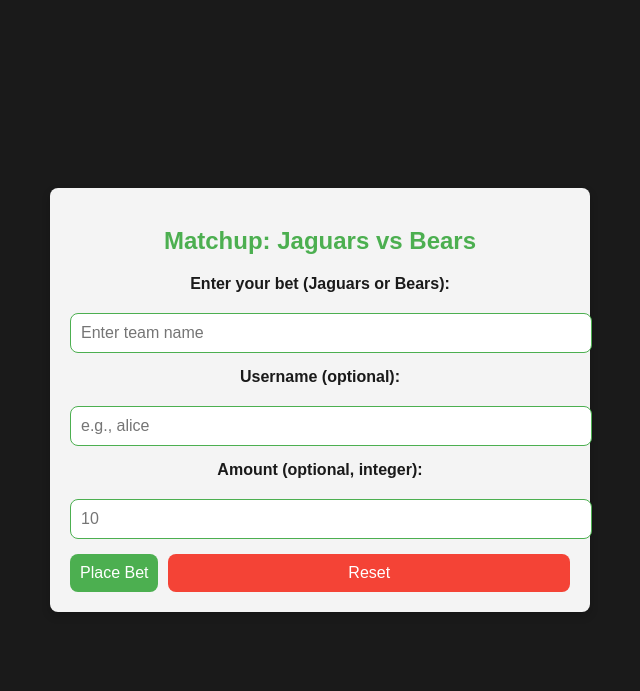
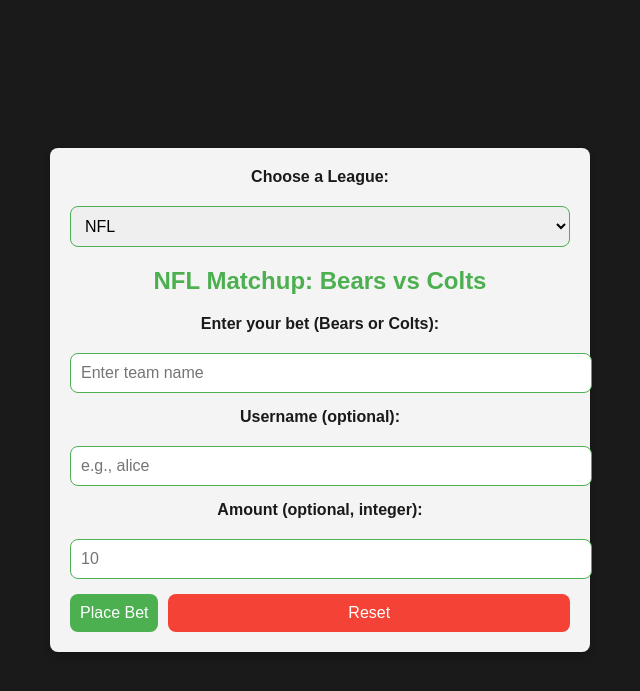
Before and after one commit to UTT-Connole/class-api-IT4200-2025-fall, a Flask app: page /sports in a window 1280 px wide. Shown: the top 691 px of the page, without its empty margins (320-960 px from the left). Run offline with Flask 3, Linux system fonts and the light colour scheme.

Commit message:
Major change, Added NBA capabilities

```diff
--- a/app.py
+++ b/app.py
@@ -334,40 +334,51 @@
 
     @app.route("/sports", methods=["GET", "POST"])
     def sports():
-        # Teams divided into AFC and NFC
-        afc_teams = [
-            "Bills", "Dolphins", "Patriots", "Jets",  # AFC East
-            "Ravens", "Bengals", "Browns", "Steelers",  # AFC North
-            "Texans", "Colts", "Jaguars", "Titans",  # AFC South
-            "Broncos", "Chiefs", "Raiders", "Chargers"  # AFC West
+        nfl_afc_teams = [
+            "Bills", "Dolphins", "Patriots", "Jets",
+            "Ravens", "Bengals", "Browns", "Steelers",
+            "Texans", "Colts", "Jaguars", "Titans",
+            "Broncos", "Chiefs", "Raiders", "Chargers"
         ]
 
-        nfc_teams = [
-            "Cowboys", "Giants", "Eagles", "Commanders",  # NFC East
-            "Bears", "Lions", "Packers", "Vikings",  # NFC North
-            "Falcons", "Panthers", "Saints", "Buccaneers",  # NFC South
-            "Cardinals", "Rams", "49ers", "Seahawks"  # NFC West
+        nfl_nfc_teams = [
+            "Cowboys", "Giants", "Eagles", "Commanders",
+            "Bears", "Lions", "Packers", "Vikings",
+            "Falcons", "Panthers", "Saints", "Buccaneers",
+            "Cardinals", "Rams", "49ers", "Seahawks"
         ]
 
+        nba_teams = [
+        "Hawks", "Celtics", "Nets", "Hornets", "Bulls", "Cavaliers", "Mavericks",
+        "Nuggets", "Pistons", "Warriors", "Rockets", "Pacers", "Clippers",
+        "Lakers", "Grizzlies", "Heat", "Bucks", "Timberwolves", "Pelicans",
+        "Knicks", "Thunder", "Magic", "76ers", "Suns", "Trail Blazers", "Kings",
+        "Spurs", "Raptors", "Jazz", "Wizards"
+        ]
+
+        league = request.args.get("league") or request.form.get("league") or "NFL"
+
+        if league.upper() == "NBA":
+            league_teams = nba_teams
+        else:
+            league_teams = nfl_afc_teams + nfl_nfc_teams
+
         if request.method == "GET" and request.args.get("reset") == "true":
-            team1 = random.choice(afc_teams)
-            team2 = random.choice(nfc_teams)
+            team1, team2 = random.sample(league_teams, 2)
             winner = random.choice([team1, team2])
-            return render_template("sports.html", team1=team1, team2=team2, winner=winner, bet=None, won_bet=None)
+            return render_template("sports.html", team1=team1, team2=team2, winner=winner, bet=None, won_bet=None, league=league)
 
         if request.method == "GET":
-            team1 = random.choice(afc_teams)
-            team2 = random.choice(nfc_teams)
+            team1, team2 = random.sample(league_teams, 2)
             winner = random.choice([team1, team2])
-            return render_template("sports.html", team1=team1, team2=team2, winner=winner, bet=None, won_bet=None)
+            return render_template("sports.html", team1=team1, team2=team2, winner=winner, bet=None, won_bet=None, league=league)
 
         team1 = (request.form.get("team1") or "").strip()
         team2 = (request.form.get("team2") or "").strip()
         winner = (request.form.get("winner") or "").strip()
 
-        if not team1 or not team2 or team1 not in afc_teams + nfc_teams or team2 not in afc_teams + nfc_teams or team1 == team2:
-            team1 = random.choice(afc_teams)
-            team2 = random.choice(nfc_teams)
+        if not team1 or not team2 or team1 not in league_teams or team2 not in league_teams or team1 == team2:
+            team1, team2 = random.sample(league_teams, 2)
             winner = random.choice([team1, team2])
 
         bet = (request.form.get("bet") or "").strip()
@@ -390,7 +401,6 @@
             if amount <= 0:
                 bank_message = "Amount must be a positive integer; bank unchanged."
             else:
-
                 user = bank.get_user_bank(username)
                 if not won_bet and user.get("balance", 0) < amount:
                     bank_message = "Insufficient funds for this bet; bank unchanged."
@@ -408,6 +418,7 @@
             bet=bet,
             won_bet=won_bet,
             bank_message=bank_message,
+            league=league,
         )
 
 
--- a/templates/sports.html
+++ b/templates/sports.html
@@ -55,7 +55,8 @@
         }
 
         input[type="text"],
-        input[type="number"] {
+        input[type="number"],
+        select {
             padding: 10px;
             border: 1px solid var(--primary-color);
             border-radius: var(--border-radius);
@@ -123,8 +124,17 @@
 </head>
 <body>
     <div class="container">
-        <h2>Matchup: {{ team1 }} vs {{ team2 }}</h2>
+        <form method="GET" action="/sports">
+            <label for="league">Choose a League:</label>
+            <select name="league" id="league" onchange="this.form.submit()">
+                <option value="NFL" {% if league == 'NFL' %}selected{% endif %}>NFL</option>
+                <option value="NBA" {% if league == 'NBA' %}selected{% endif %}>NBA</option>
+            </select>
+        </form>
+
+        <h2>{{ league }} Matchup: {{ team1 }} vs {{ team2 }}</h2>
         <form method="POST">
+            <input type="hidden" name="league" value="{{ league }}">
             <input type="hidden" name="team1" value="{{ team1 }}">
             <input type="hidden" name="team2" value="{{ team2 }}">
             <input type="hidden" name="winner" value="{{ winner }}">
@@ -140,7 +150,7 @@
 
             <div class="button-row">
                 <input type="submit" value="Place Bet">
-                <button type="button" onclick="window.location.href='/sports?reset=true';">Reset</button>
+                <button type="button" onclick="window.location.href='/sports?reset=true&league={{ league }}';">Reset</button>
             </div>
         </form>
 
```
Also changed, not shown: test/test_sports.py (+27 -0 lines).
